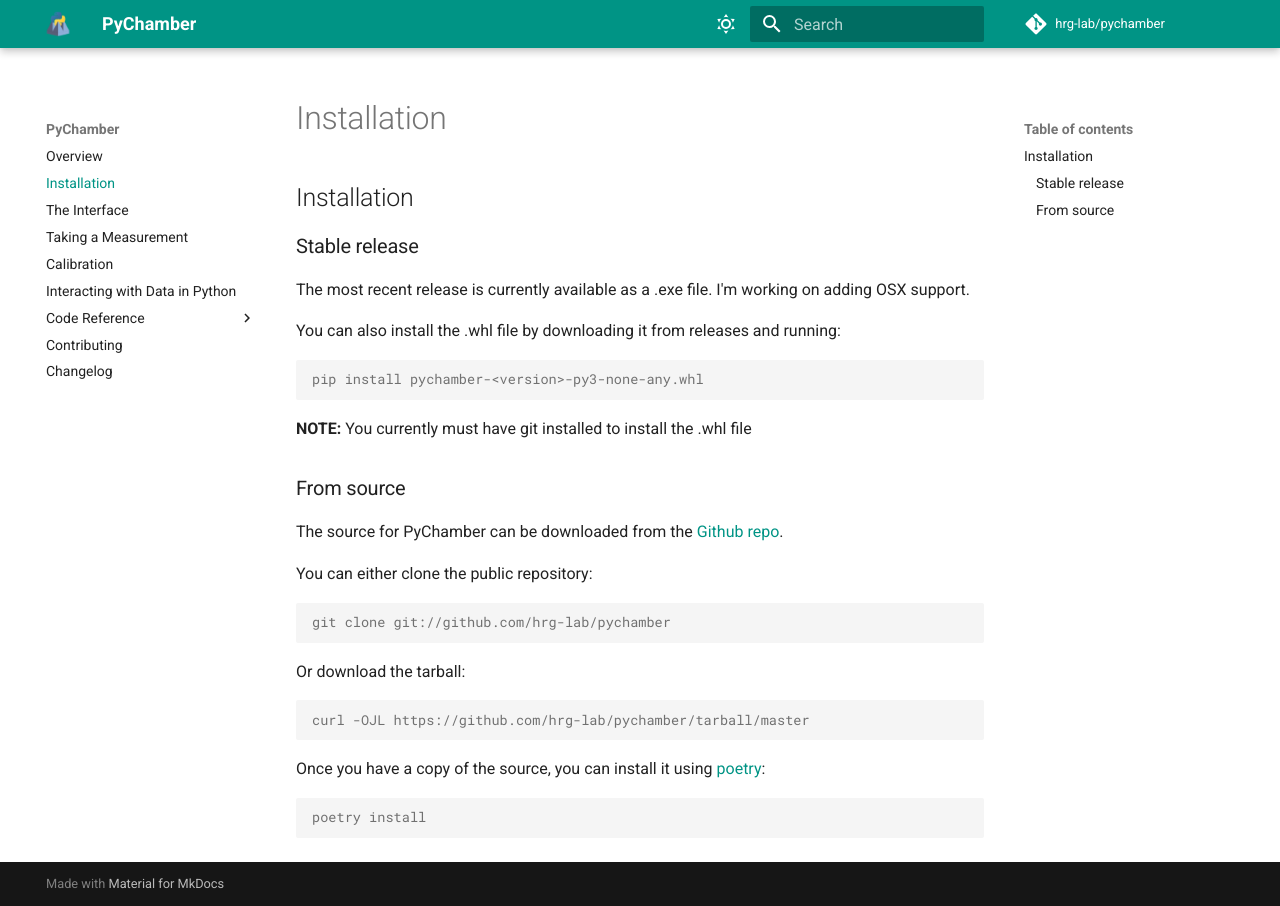
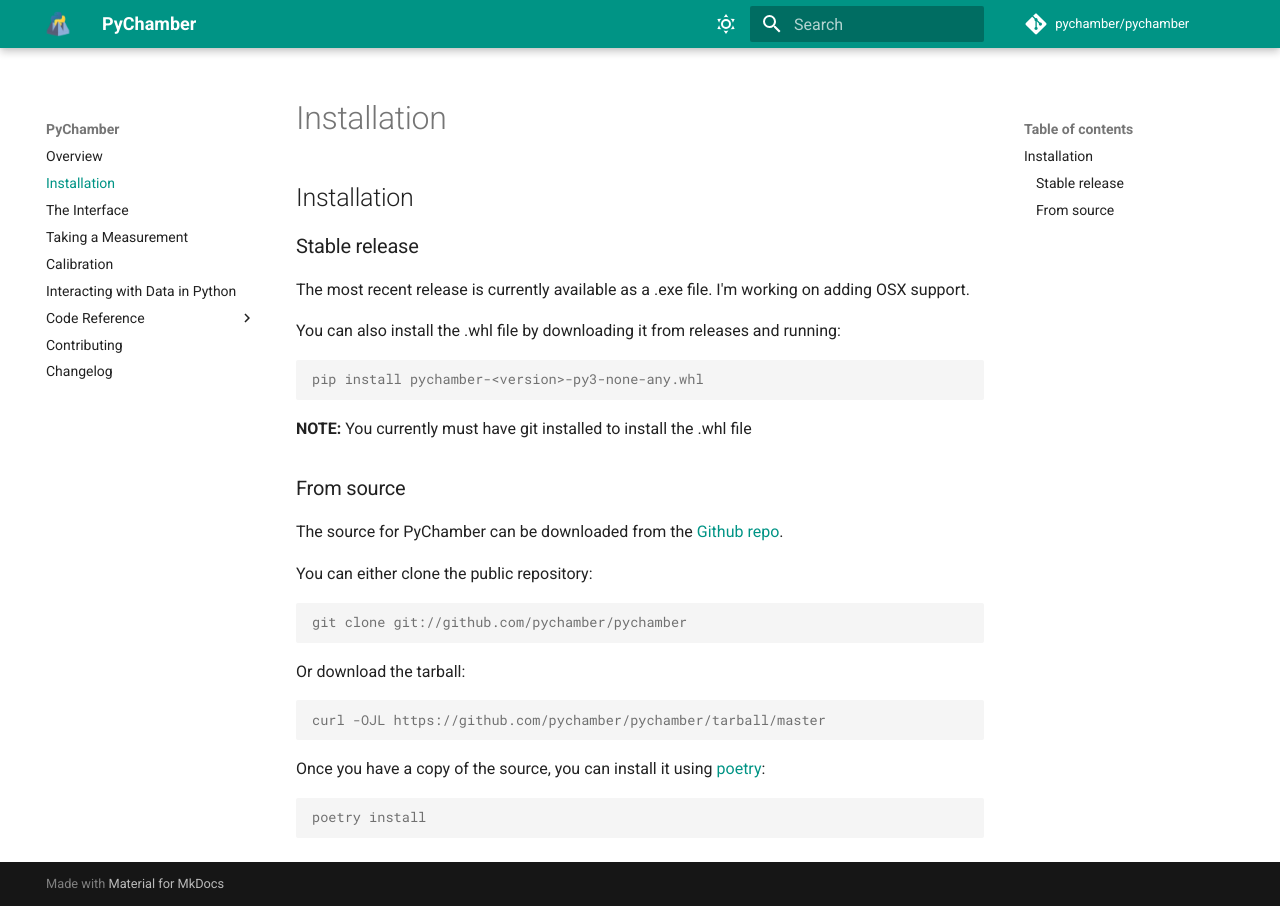
Before and after one commit to PyChamber/PyChamber, an MkDocs documentation site: the page built from docs/installation.md, in a window 1280 px wide. Built offline with MkDocs 1.6.1 and Material for MkDocs 9.7.7, drawn with Linux system fonts in a browser that asks for light colours; comment, search, counter and statistics services are not loaded.

Commit message:
Change ownership of repo

````diff
--- a/docs/installation.md
+++ b/docs/installation.md
@@ -16,18 +16,18 @@
 ## From source
 
 The source for PyChamber can be downloaded from
-the [Github repo](https://github.com/hrg-lab/pychamber/).
+the [Github repo](https://github.com/pychamber/pychamber/).
 
 You can either clone the public repository:
 
 ``` console
-git clone git://github.com/hrg-lab/pychamber
+git clone git://github.com/pychamber/pychamber
 ```
 
 Or download the tarball:
 
 ``` console
-curl -OJL https://github.com/hrg-lab/pychamber/tarball/master
+curl -OJL https://github.com/pychamber/pychamber/tarball/master
 ```
 
 Once you have a copy of the source, you can install it using [poetry](https://python-poetry.org/docs/1.2/):
--- a/mkdocs.yml
+++ b/mkdocs.yml
@@ -1,7 +1,7 @@
 site_name: PyChamber
-site_url: https://hrg-lab.github.io/pychamber
-repo_url: https://github.com/hrg-lab/pychamber
-repo_name: hrg-lab/pychamber
+site_url: https://pychamber.github.io/pychamber
+repo_url: https://github.com/pychamber/pychamber
+repo_name: pychamber/pychamber
 plugins:
   - search:
       lang: en
--- a/pyproject.toml
+++ b/pyproject.toml
@@ -2,7 +2,7 @@
 [tool.poetry]
 name = "pychamber"
 version = "0.1.0"
-homepage = "https://github.com/cafeclimber/pychamber"
+homepage = "https://github.com/pychamber/pychamber"
 description = "Python Package to Control PSU Anechoic Chamber."
 authors = ["Bailey Campbell <baileycampbell@psu.edu>"]
 readme = "README.md"
````
Also changed, not shown: CONTRIBUTING.md (+2 -2 lines), README.md (+3 -3 lines), docs/contributing.md (+2 -2 lines), 2 other files.
